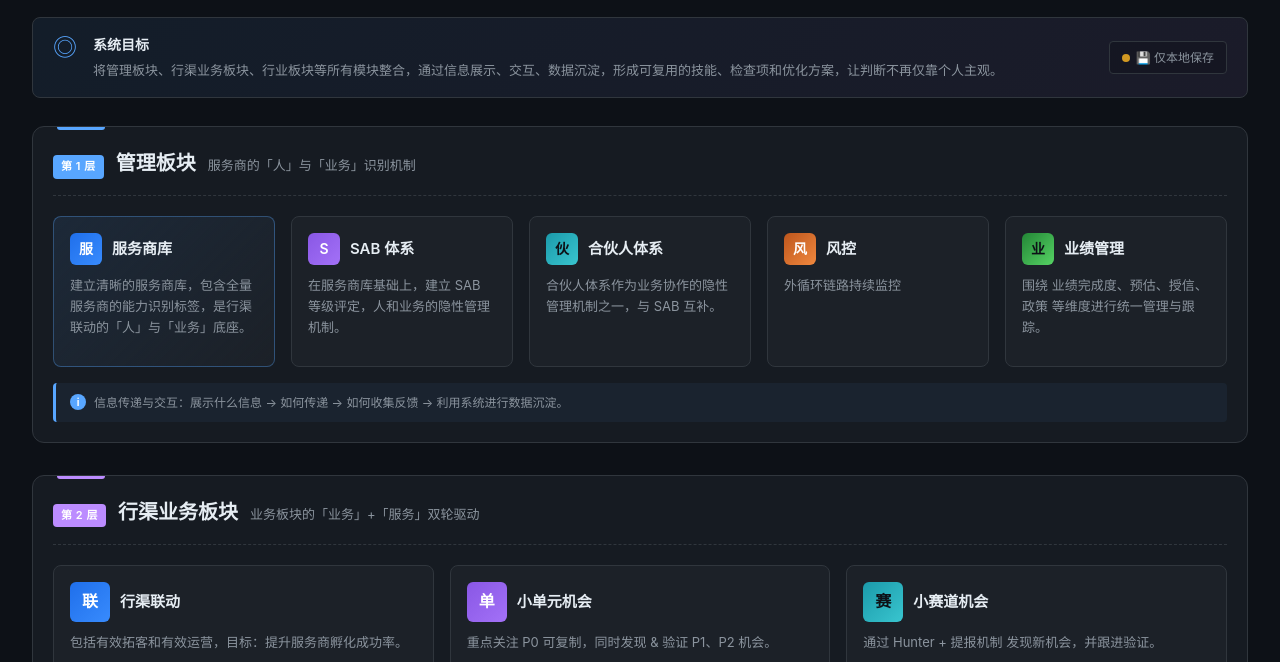
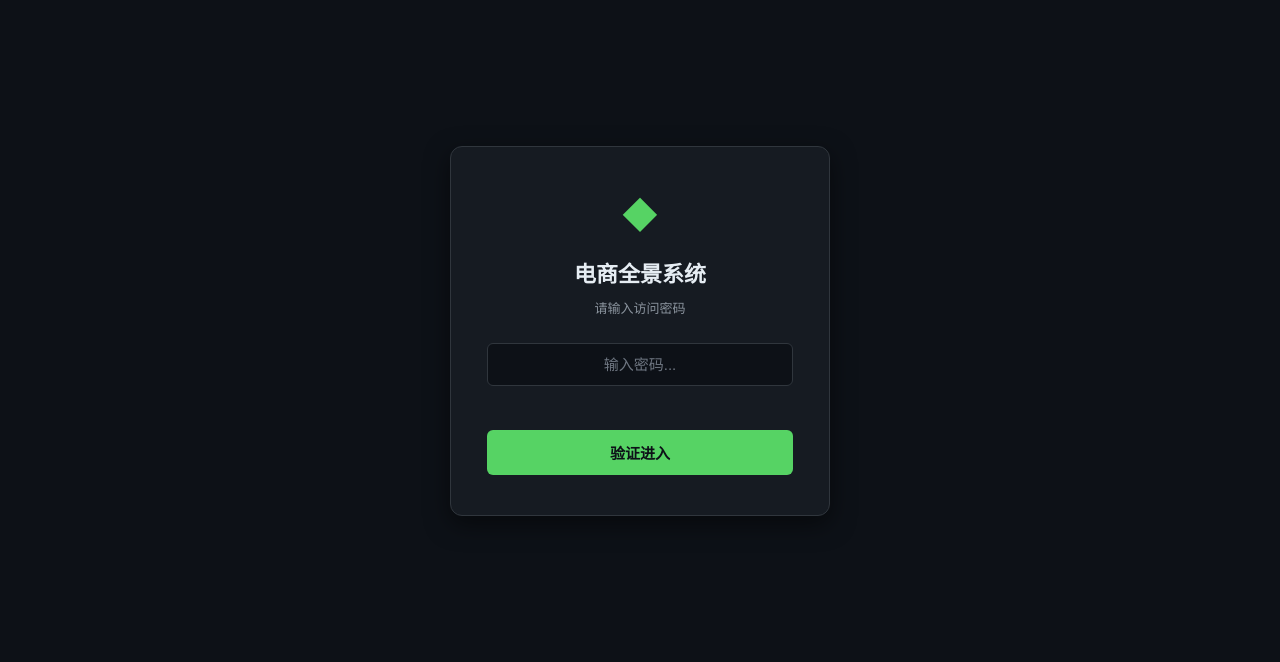
Before and after one commit to graceguan2002/ecominone, a website: page index.html in a window 1280 px wide. Shown: the part 69-731 px from the top of the page. Drawn offline with Linux system fonts and the light colour scheme; no server answers.

Commit message:
feat: 添加全站密码验证 (admin123)

```diff
--- a/app.js
+++ b/app.js
@@ -1,6 +1,41 @@
-/* ============== 集成管理系统 · 交互脚本 ============== */
+/* ============== 电商全景系统 · 交互脚本 ============== */
 (function () {
     'use strict';
+
+    // ---------- 密码验证 ----------
+    (function initAuth() {
+        const CORRECT_PASSWORD = 'admin123';
+        const overlay = document.getElementById('auth-overlay');
+        const input = document.getElementById('auth-input');
+        const btn = document.getElementById('auth-btn');
+        const error = document.getElementById('auth-error');
+
+        // 已通过验证则跳过
+        if (sessionStorage.getItem('auth_passed') === '1') {
+            if (overlay) overlay.style.display = 'none';
+            return;
+        }
+
+        function tryLogin() {
+            const val = input.value.trim();
+            if (val === CORRECT_PASSWORD) {
+                sessionStorage.setItem('auth_passed', '1');
+                overlay.style.display = 'none';
+            } else {
+                error.textContent = '密码错误，请重试';
+                input.value = '';
+                input.focus();
+            }
+        }
+
+        if (btn) btn.addEventListener('click', tryLogin);
+        if (input) input.addEventListener('keydown', function (e) {
+            if (e.key === 'Enter') tryLogin();
+        });
+
+        // 确保遮罩可见
+        if (overlay) overlay.style.display = 'flex';
+    })();
 
     const STORAGE_KEY = 'integrated-system-config-v4';
     const API_BASE = '/api/config';
--- a/index.html
+++ b/index.html
@@ -7,6 +7,18 @@
     <link rel="stylesheet" href="styles.css">
 </head>
 <body>
+    <!-- 密码验证遮罩 -->
+    <div id="auth-overlay">
+        <div class="auth-box">
+            <div class="auth-icon">◆</div>
+            <h2 class="auth-title">电商全景系统</h2>
+            <p class="auth-subtitle">请输入访问密码</p>
+            <input type="password" id="auth-input" class="auth-input" placeholder="输入密码..." maxlength="20" />
+            <p class="auth-error" id="auth-error"></p>
+            <button class="auth-btn" id="auth-btn">验证进入</button>
+        </div>
+    </div>
+
     <!-- 顶部标题栏 -->
     <header class="topbar">
         <div class="topbar-left">
--- a/styles.css
+++ b/styles.css
@@ -26,6 +26,101 @@
     --shadow-md: 0 4px 12px rgba(0, 0, 0, 0.4);
     --shadow-lg: 0 8px 24px rgba(0, 0, 0, 0.5);
     --transition: all 0.2s cubic-bezier(0.4, 0, 0.2, 1);
+}
+
+/* ============== 密码验证遮罩 ============== */
+#auth-overlay {
+    position: fixed;
+    inset: 0;
+    z-index: 10000;
+    display: flex;
+    align-items: center;
+    justify-content: center;
+    background: var(--bg-primary);
+}
+
+.auth-box {
+    background: var(--bg-secondary);
+    border: 1px solid var(--border-color);
+    border-radius: 12px;
+    padding: 40px 36px;
+    text-align: center;
+    width: 380px;
+    max-width: 90vw;
+    box-shadow: var(--shadow-lg);
+}
+
+.auth-icon {
+    font-size: 36px;
+    color: var(--accent-green);
+    margin-bottom: 12px;
+}
+
+.auth-title {
+    font-size: 22px;
+    font-weight: 700;
+    color: var(--text-primary);
+    margin-bottom: 6px;
+}
+
+.auth-subtitle {
+    font-size: 13px;
+    color: var(--text-secondary);
+    margin-bottom: 24px;
+}
+
+.auth-input {
+    width: 100%;
+    padding: 12px 16px;
+    background: var(--bg-primary);
+    border: 1px solid var(--border-color);
+    border-radius: 6px;
+    color: var(--text-primary);
+    font-size: 15px;
+    outline: none;
+    transition: var(--transition);
+    text-align: center;
+    letter-spacing: 2px;
+}
+
+.auth-input:focus {
+    border-color: var(--accent-green);
+    box-shadow: 0 0 0 3px rgba(86, 211, 100, 0.15);
+}
+
+.auth-input::placeholder {
+    color: var(--text-tertiary);
+    letter-spacing: 0;
+}
+
+.auth-error {
+    font-size: 12px;
+    color: var(--accent-red);
+    margin-top: 8px;
+    min-height: 18px;
+    line-height: 18px;
+}
+
+.auth-btn {
+    margin-top: 18px;
+    width: 100%;
+    padding: 12px 0;
+    background: var(--accent-green);
+    color: #0d1117;
+    border: none;
+    border-radius: 6px;
+    font-size: 15px;
+    font-weight: 600;
+    cursor: pointer;
+    transition: var(--transition);
+}
+
+.auth-btn:hover {
+    filter: brightness(1.1);
+}
+
+.auth-btn:active {
+    transform: scale(0.98);
 }
 
 html, body {
```
